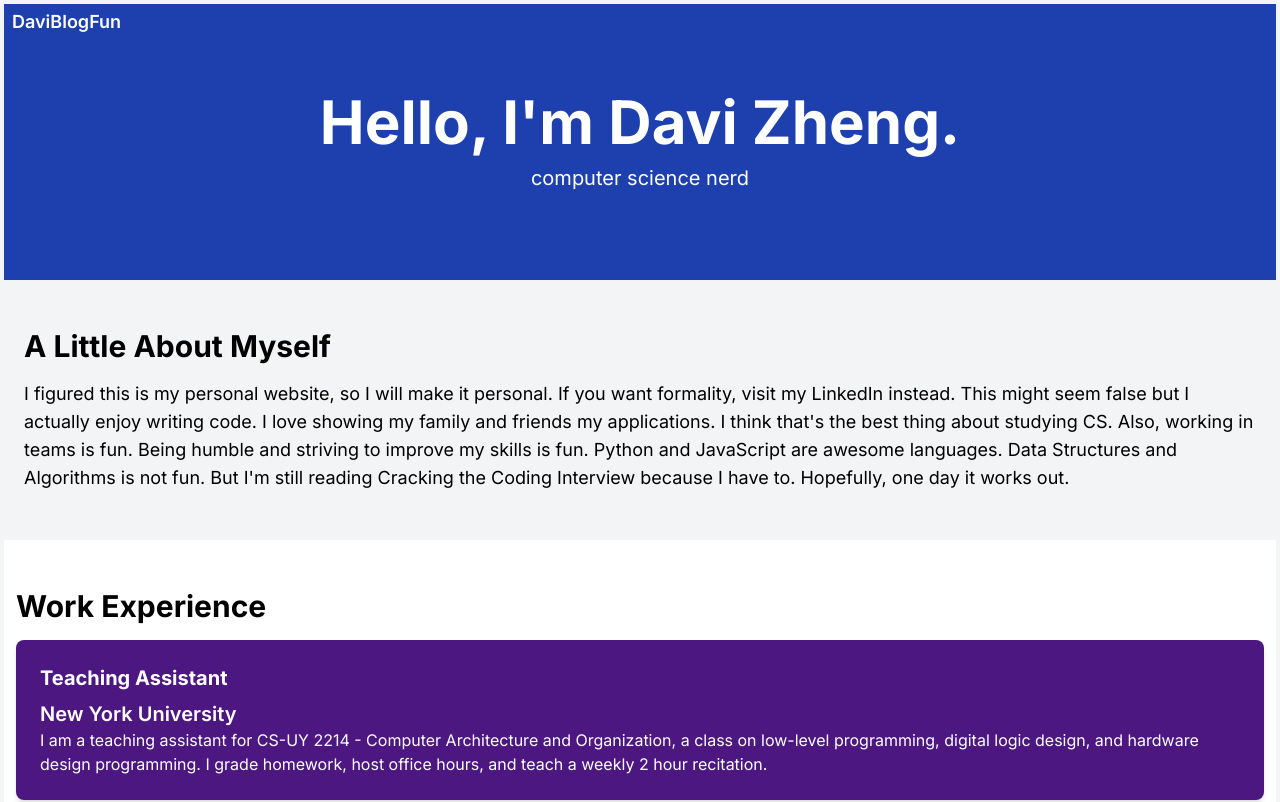
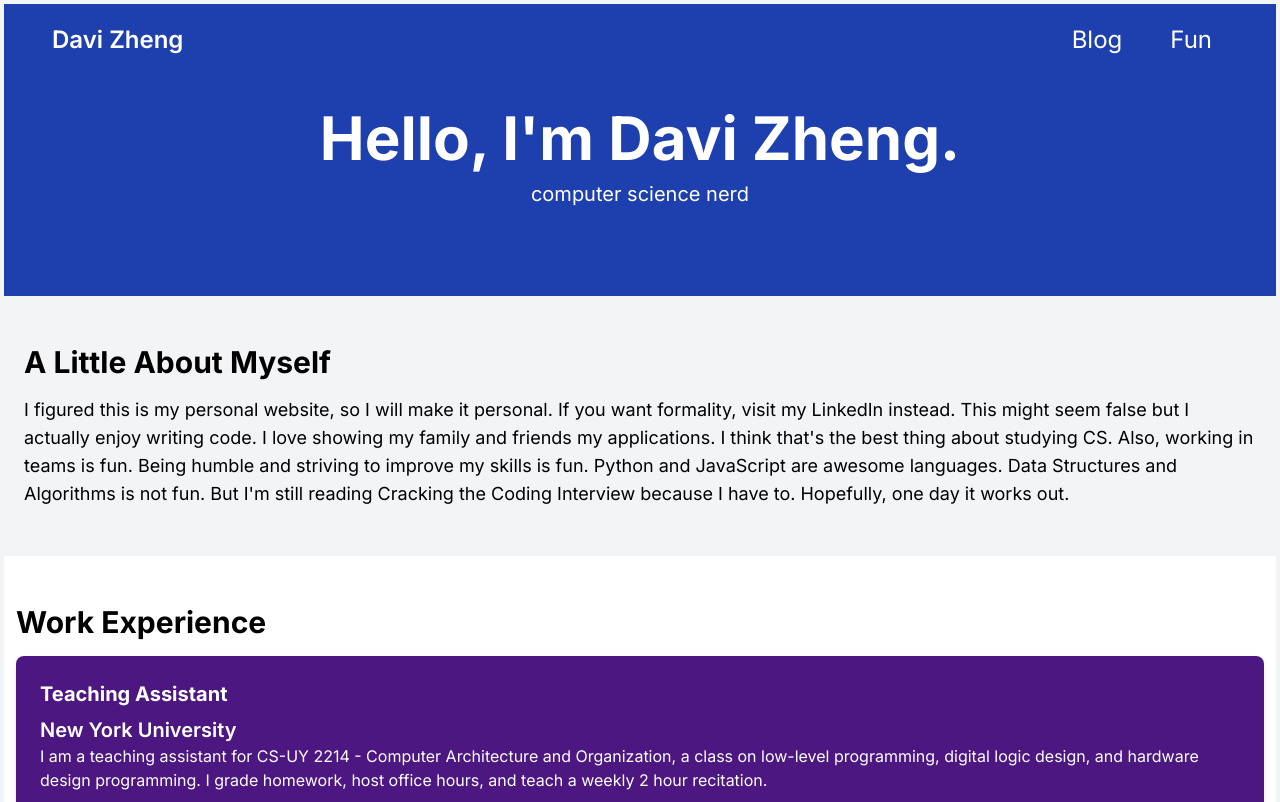
Before and after one commit to DaviZCodes/my-website-bento, a Next.js app: page / in a window 1280 px wide. Shown: the top 802 px of the page. Built offline with nearby package versions, Linux system fonts and the light colour scheme.

Commit message:
personal website improvements - blog still needs to be completed

```diff
--- a/src/app/blog/Header.tsx
+++ b/src/app/blog/Header.tsx
@@ -1,13 +1,7 @@
-import Link from "next/link";
-
 export default function Header() {
   return (
     <header className="bg-yellow-600">
-      <div className="text-white text-center py-8 p-2">
-        <h1 className="mt-2 text-3xl font-bold">
-          Welcome to my blog, where I can truly be free.
-        </h1>
-      </div>
+      <div className="text-white py-6"> Davi's amazing blog.</div>
       {/*
       <div className="flex justify-center absolute top-0 w-full pt-3 sm:w-auto sm:pl-2 sm:pt-2">
         <Link href="/" className="text-white font-semibold text-lg bold">
--- a/src/app/blog/page.tsx
+++ b/src/app/blog/page.tsx
@@ -5,7 +5,7 @@ import NavBar from "../components/NavBar";
 export default function Blog() {
   return (
     <div>
-      <NavBar />
+      {/* <NavBar /> */}
       <Header />
       <BlogPosts />
     </div>
--- a/src/app/components/Header.tsx
+++ b/src/app/components/Header.tsx
@@ -2,7 +2,7 @@ import NavBar from "./NavBar";
 
 export default function Header() {
   return (
-    <header className="bg-blue-800 py-16">
+    <header className="bg-blue-800 pt-20 pb-16">
       <div className="text-white text-center py-6 p-10">
         <h1 className="text-6xl font-bold pt-5 sm:pt-0 pb-3">
           Hello, I&apos;m Davi Zheng.
--- a/src/app/components/NavBar.tsx
+++ b/src/app/components/NavBar.tsx
@@ -2,21 +2,22 @@ import Link from "next/link";
 
 export default function NavBar() {
   return (
-    <div>
-      <div className="flex justify-between items-center absolute top-0 w-full pt-3 sm:w-auto sm:pl-2 sm:pt-2">
-        <div>
-          <Link href="/" className="text-white font-semibold text-lg bold">
-            Davi
+    <div className="absolute top-0 w-full py-6 px-12 flex justify-between items-center text-2xl">
+      <div>
+        <Link href="/">
+          <p className="text-white font-semibold text-2xl bold">Davi Zheng</p>
+        </Link>
+      </div>
+
+      <div className="flex">
+        <div className="px-6">
+          <Link href="/blog">
+            <p className="text-white">Blog</p>
           </Link>
         </div>
-        <div>
-          <Link href="/blog" className="text-white font-semibold text-lg bold">
-            Blog
-          </Link>
-        </div>
-        <div>
-          <Link href="/blog" className="text-white font-semibold text-lg bold">
-            Fun
+        <div className="px-6">
+          <Link href="/fun">
+            <p className="text-white">Fun</p>
           </Link>
         </div>
       </div>
--- a/src/app/layout.tsx
+++ b/src/app/layout.tsx
@@ -7,8 +7,8 @@ import Footer from "./components/Footer";
 const inter = Inter({ subsets: ["latin"] });
 
 export const metadata: Metadata = {
-  title: "Davi's Portfolio",
-  description: "Davi's portfolio",
+  title: "Davi Zheng",
+  description: "Davi's website",
 };
 
 export default function RootLayout({
```
